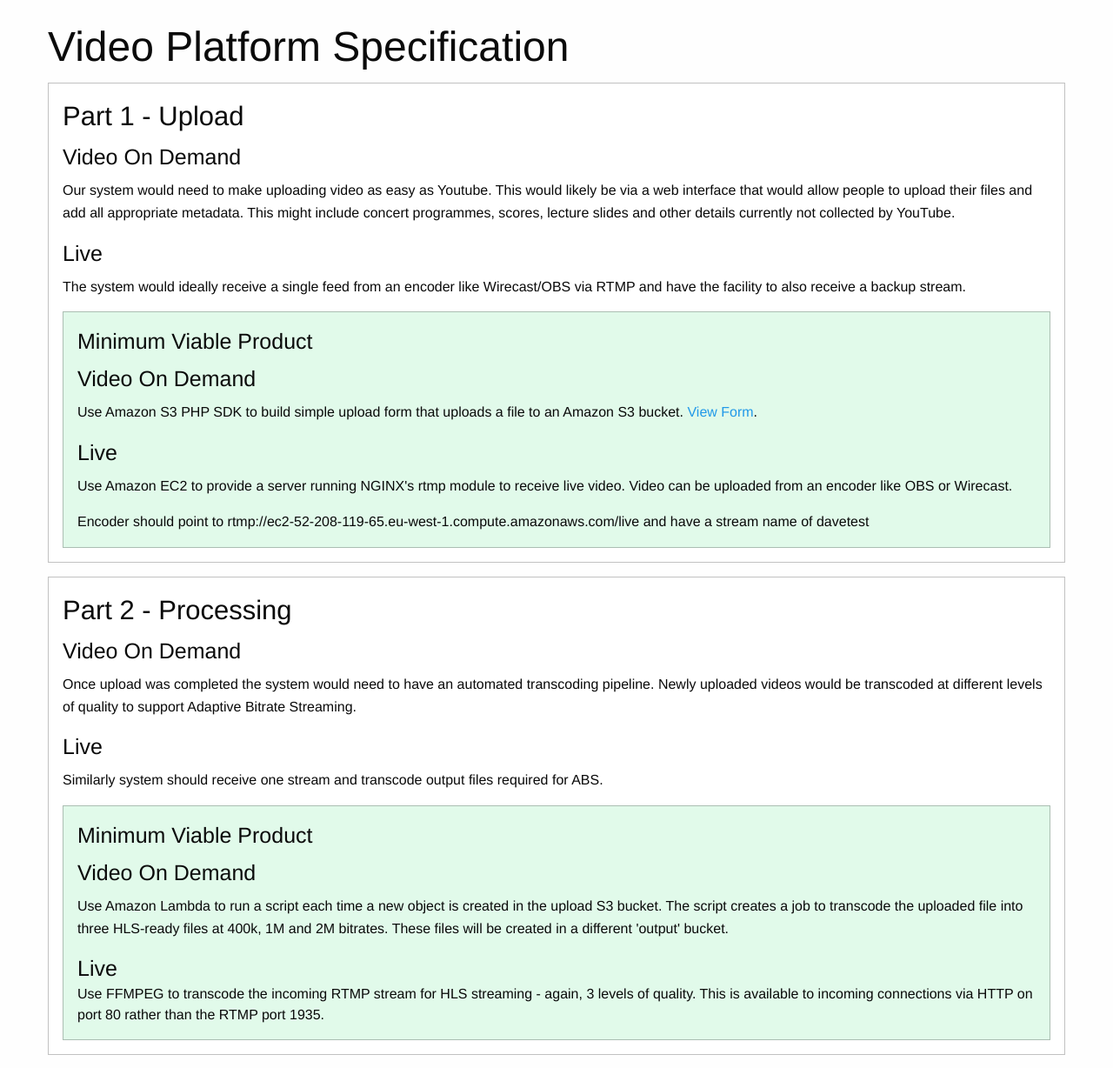
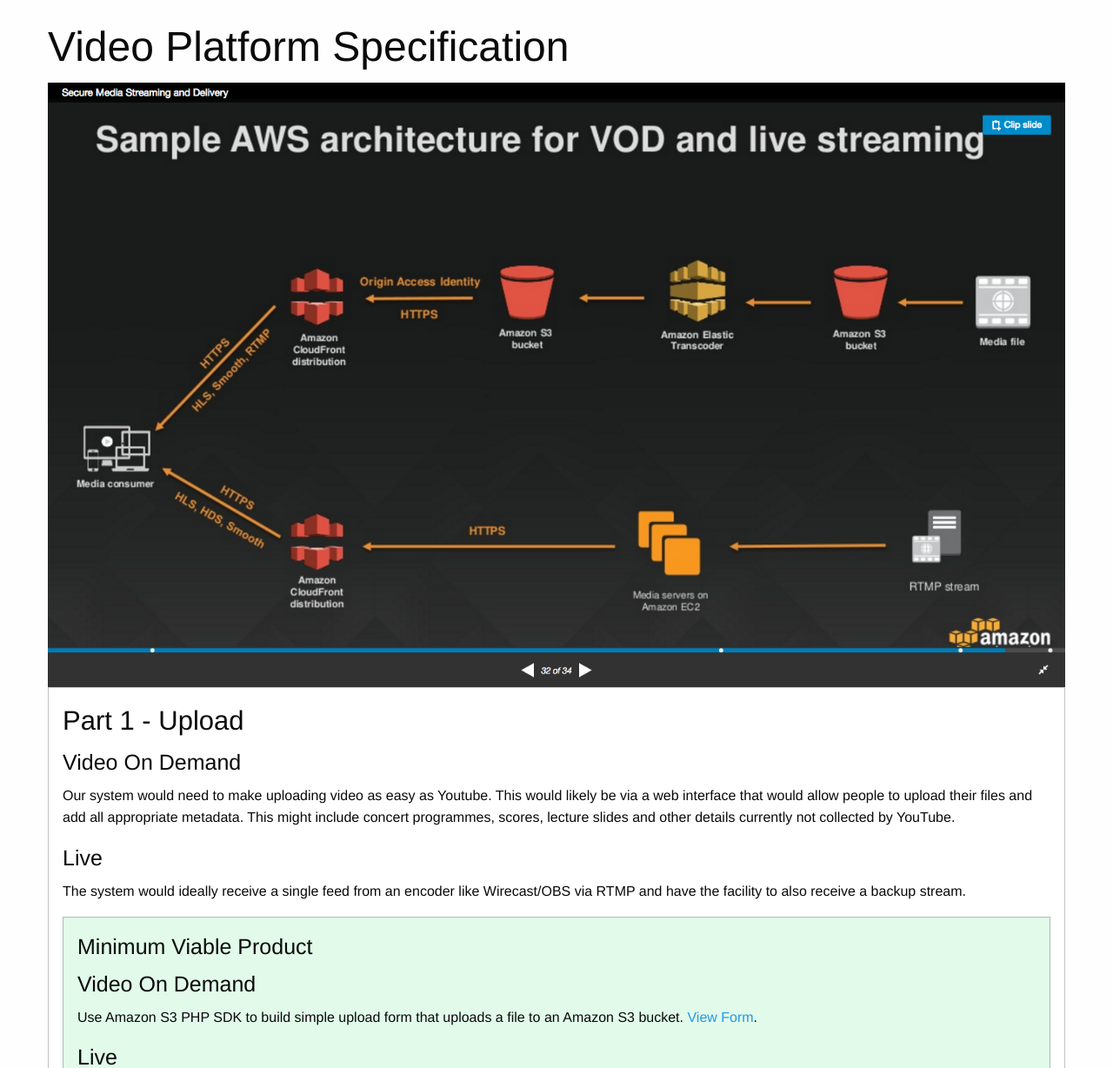
Before and after one commit to daverees4/video-platform, a PHP site: page / in a window 1280 px wide. Shown: the part 77-1305 px from the top of the page at 87% size. Run offline with PHP 8.4, Linux system fonts and the light colour scheme; some libraries are stand-ins or nearby versions.

Commit message:
add pipeline graphic

```diff
--- a/index.php
+++ b/index.php
@@ -3,6 +3,7 @@
   <div class="row">
     <div class="columns">
       <h1>Video Platform Specification</h1>
+      <img src="./img/pipeline.png" style="width: 100%"/>
       <div class="callout">
         <h3>Part 1 - Upload</h3>
         <h4>Video On Demand</h4>
```
Also changed, not shown: img/pipeline.png (added).
